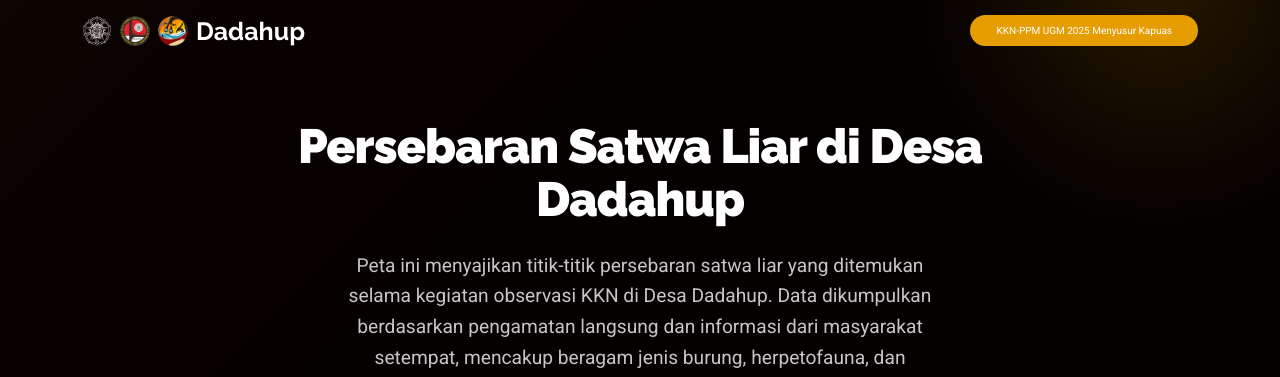
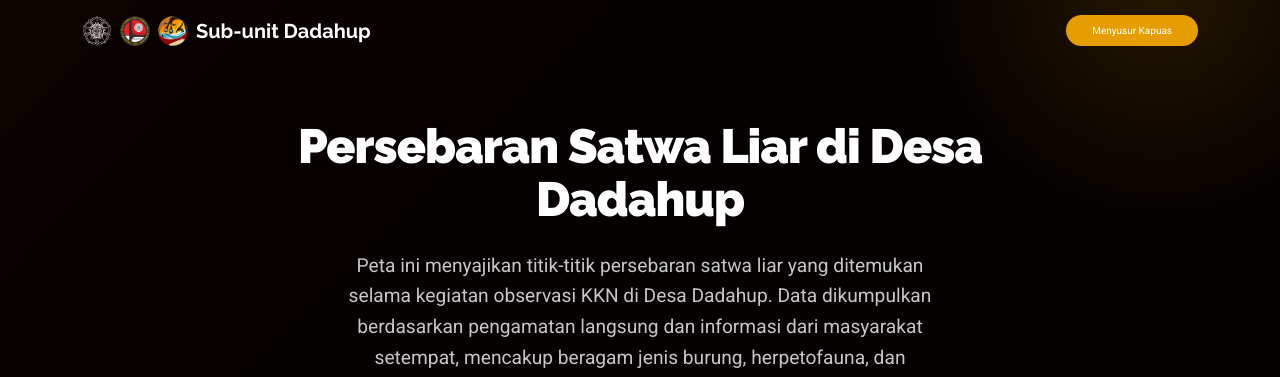
Before and after one commit to salmaarifaa/kkn, a plain HTML site: page index.html in a window 1280 px wide. Shown: the top 377 px of the page. Drawn offline with nearby package versions, Linux system fonts and the light colour scheme; a script that the page names is missing.

Commit message:
Update index.html

```diff
--- a/index.html
+++ b/index.html
@@ -61,7 +61,7 @@
             <img src="assets/img/menyusur.png" alt="Gambar 3" width="30px">
           </div>
 
-        <h1 class="sitename" style="font-size: 25px;">Dadahup</h1>
+        <h1 class="sitename" style="font-size: 20px;">Sub-unit Dadahup</h1>
       </a>
 
       <!-- <nav id="navmenu" class="navmenu">
@@ -93,7 +93,7 @@
         <i class="mobile-nav-toggle d-xl-none bi bi-list"></i>
       </nav> -->
 
-      <a class="btn-getstarted" href="index.html#about" style="font-size: 10px;">KKN-PPM UGM 2025 Menyusur Kapuas</a>
+      <a class="btn-getstarted" href="index.html#about" style="font-size: 10px;">Menyusur Kapuas</a>
 
     </div>
   </header>
```
